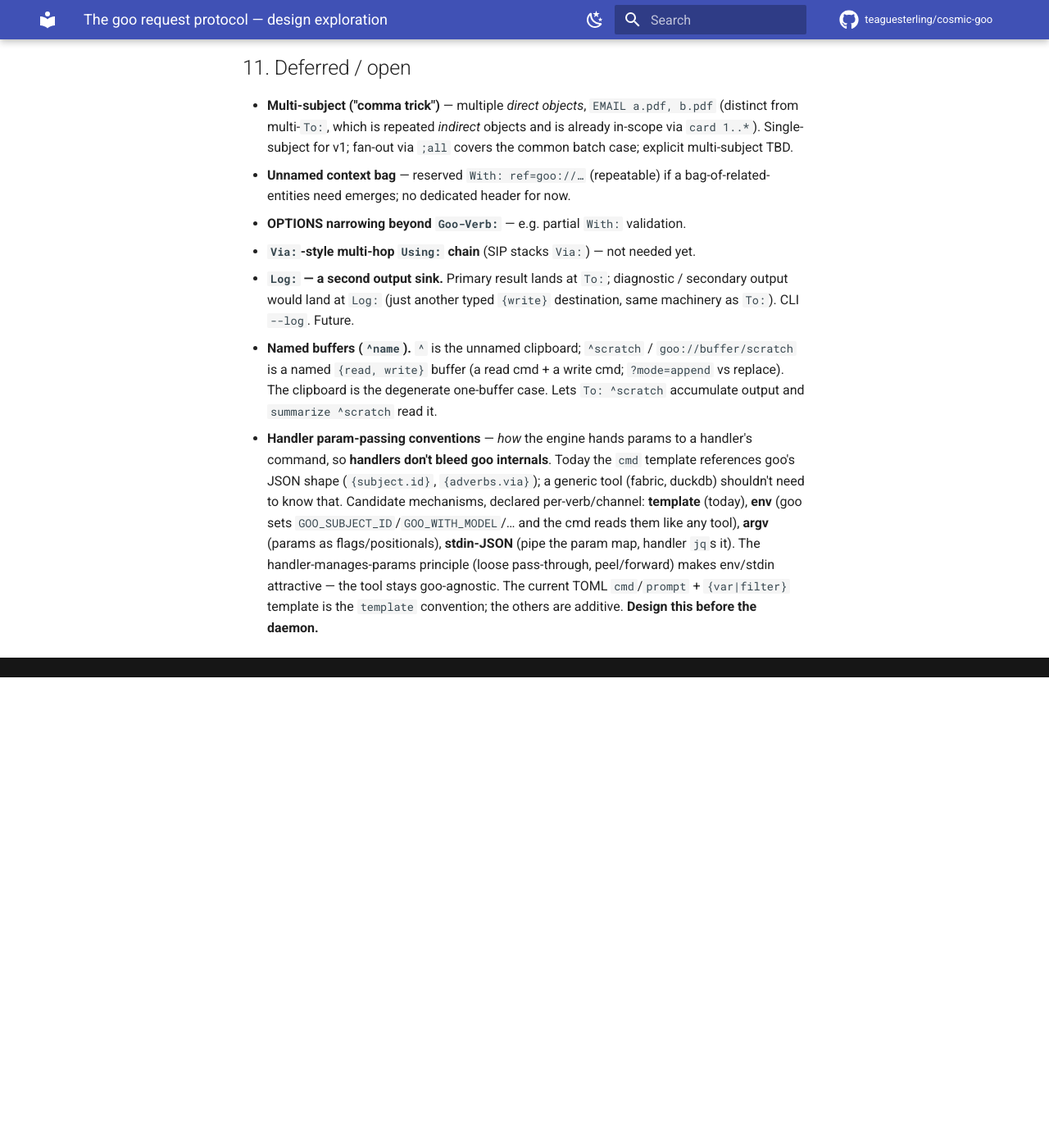
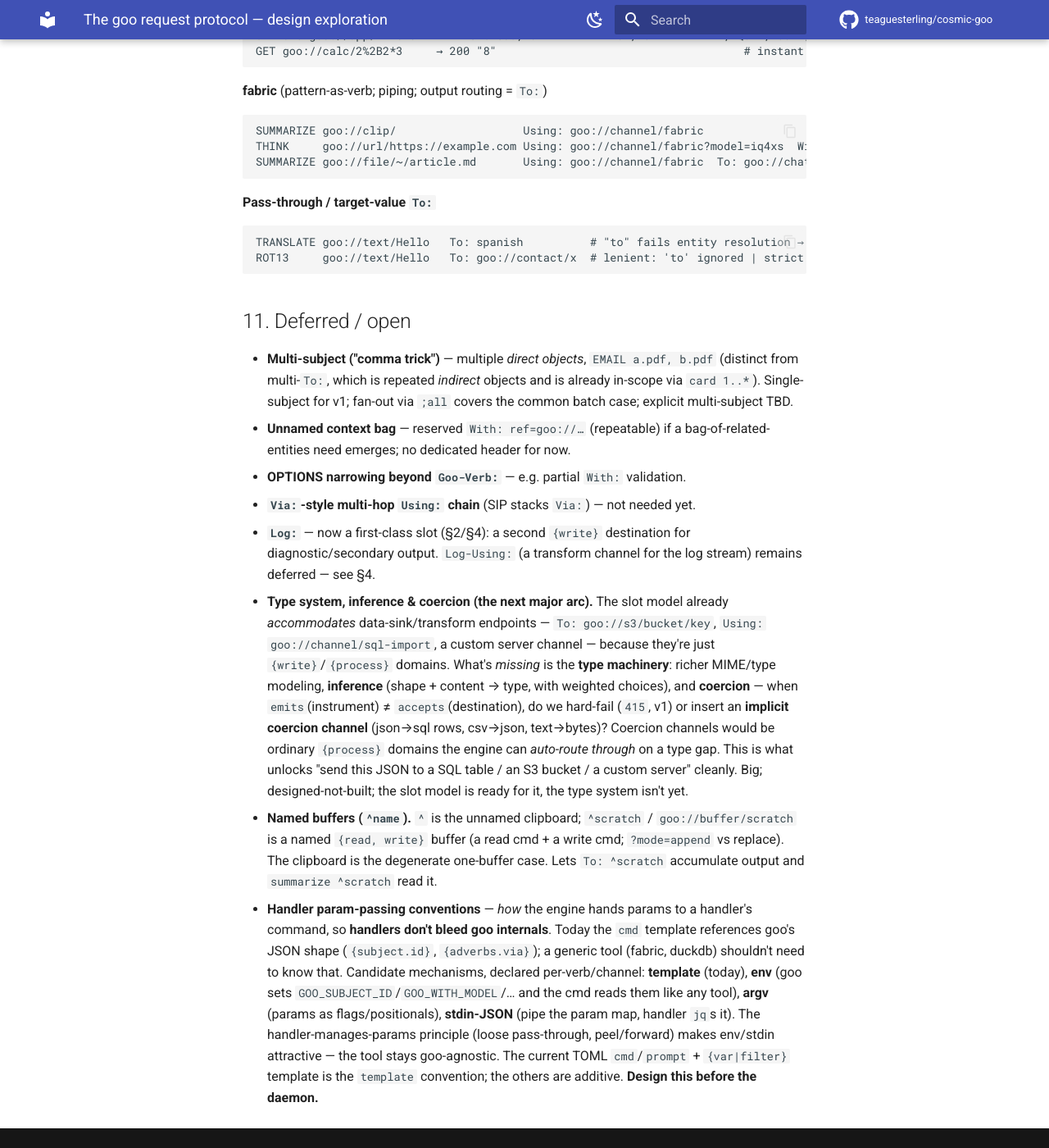
Before and after one commit to teaguesterling/cosmic-goo, an MkDocs documentation site: the page built from doc/design/goo-protocol.md, in a window 1280 px wide and 1400 px high, scrolled down 9284 px. Shown: the whole window at 82% size. Built offline with MkDocs 1.6.1 and Material for MkDocs 9.7.7, drawn with Linux system fonts in a browser that asks for light colours; comment, search, counter and statistics services are not loaded; before the commit the page ends 10110 px from its top, so only the background shows below that; some of the changed text lies outside the part shown.

Commit message:
docs(design): promote Log: to a first-class slot; flag the type-system arc
- Log: is now a real slot (§2 sentence table + §4): a second {write}
  destination for diagnostic/secondary output, resolved exactly like To:
  ("if you have logs, put them here"). The destination's own {write}
  capability lands it (file appends, buffer accumulates, s3/log-service
  ingests) — no separate instrument needed. CLI --log.
- Log-Using: (a {process} transform on the log stream) noted but deferred —
  logs are a byproduct that just needs a sink; the transform case is rare
  and is the same Using: pattern when needed.
- §11: added the next major arc — type system, inference & coercion. The
  slot model already accommodates data-sink/transform endpoints (To: s3,
  Using: sql-import as {write}/{process} domains); what's missing is type
  modeling + inference + coercion (emits≠accepts → 415 today, or an implicit
  coercion {process} channel json→sql/csv→json later). Slot model ready;
  type system not yet.

Co-Authored-By: Claude Opus 4.7 (1M context) <noreply@anthropic.com>

```diff
--- a/doc/design/goo-protocol.md
+++ b/doc/design/goo-protocol.md
@@ -42,7 +42,8 @@ A full invocation is one HTTP request. The slots are grammatical **cases**
 | **verb** (method) | the action | a method token | `SUMMARIZE`, `MOVE`, `GOO` |
 | **subject** (request-target URI) | Theme / Patient | what is acted on | `goo://file/~/article.md` |
 | **`Using:`** | Agent / Instrument | what performs / through what channel | `goo://channel/fabric` |
-| **`To:`** | Recipient / Goal (terminative) | what receives / where it lands / a target value | `goo://chat/new`, `spanish` |
+| **`To:`** | Recipient / Goal (terminative) | what receives / where the *result* lands / a target value | `goo://chat/new`, `spanish` |
+| **`Log:`** | (secondary Goal) | where *diagnostic / secondary* output lands | `goo://file/~/goo.log`, `^scratch` |
 | **`With:`** | Manner | opaque `key=value` config | `depth=brief model=iq4xs` |
 | **body** | inline Theme | data, when there's no addressable referent | piped text |
 
@@ -156,6 +157,18 @@ per verb in OPTIONS:
   /new/path` (doesn't exist yet) stays the literal path for the handler to create.
   A verb may set `resolve = "require"` (unresolved → `424`) or `"literal"` (never
   resolve) instead of the default `"try"`.
+- **`Log:` — a second `{write}` destination**, resolved exactly like `To:`
+  (try-resolve; fall through to a literal path). Same machinery, different
+  *stream*: `To:` lands the **result**, `Log:` lands **diagnostic / secondary**
+  output ("if you have logs, put them here"). The destination's own `{write}`
+  capability does the landing — a file appends, a buffer accumulates, an `s3` /
+  log-service channel ingests — so `Log:` needs **no separate instrument** for
+  plain landing. CLI: `--log`. (A `Log-Using:` — a `{process}` channel that
+  *transforms* the log stream before it lands, e.g. json-format or level-filter —
+  is plausible by symmetry with `Using:`/`To:`, but **deferred**: logs are mostly
+  produced as a byproduct of the verb's own execution and just need a sink; the
+  transform case is rare and is the same `Using:` pattern applied to the log
+  stream when it's actually needed.)
 - **`With:` — NEVER resolved by the protocol.** Opaque `key=value`. A value MAY
   be a `goo://` URI; resolving it is the **handler's** discretion. This is the
   definition of `With:`: the catch-all manner/config slot.
@@ -394,9 +407,20 @@ ROT13     goo://text/Hello   To: goo://contact/x  # lenient: 'to' ignored | stri
   bag-of-related-entities need emerges; no dedicated header for now.
 - **OPTIONS narrowing beyond `Goo-Verb:`** — e.g. partial `With:` validation.
 - **`Via:`-style multi-hop `Using:` chain** (SIP stacks `Via:`) — not needed yet.
-- **`Log:` — a second output sink.** Primary result lands at `To:`; diagnostic /
-  secondary output would land at `Log:` (just another typed `{write}`
-  destination, same machinery as `To:`). CLI `--log`. Future.
+- **`Log:`** — now a first-class slot (§2/§4): a second `{write}` destination for
+  diagnostic/secondary output. `Log-Using:` (a transform channel for the log
+  stream) remains deferred — see §4.
+- **Type system, inference & coercion (the next major arc).** The slot model
+  already *accommodates* data-sink/transform endpoints — `To: goo://s3/bucket/key`,
+  `Using: goo://channel/sql-import`, a custom server channel — because they're
+  just `{write}`/`{process}` domains. What's *missing* is the **type machinery**:
+  richer MIME/type modeling, **inference** (shape + content → type, with weighted
+  choices), and **coercion** — when `emits`(instrument) ≠ `accepts`(destination),
+  do we hard-fail (`415`, v1) or insert an **implicit coercion channel** (json→sql
+  rows, csv→json, text→bytes)? Coercion channels would be ordinary `{process}`
+  domains the engine can *auto-route through* on a type gap. This is what unlocks
+  "send this JSON to a SQL table / an S3 bucket / a custom server" cleanly. Big;
+  designed-not-built; the slot model is ready for it, the type system isn't yet.
 - **Named buffers (`^name`).** `^` is the unnamed clipboard; `^scratch` /
   `goo://buffer/scratch` is a named `{read, write}` buffer (a read cmd + a write
   cmd; `?mode=append` vs replace). The clipboard is the degenerate one-buffer
```
